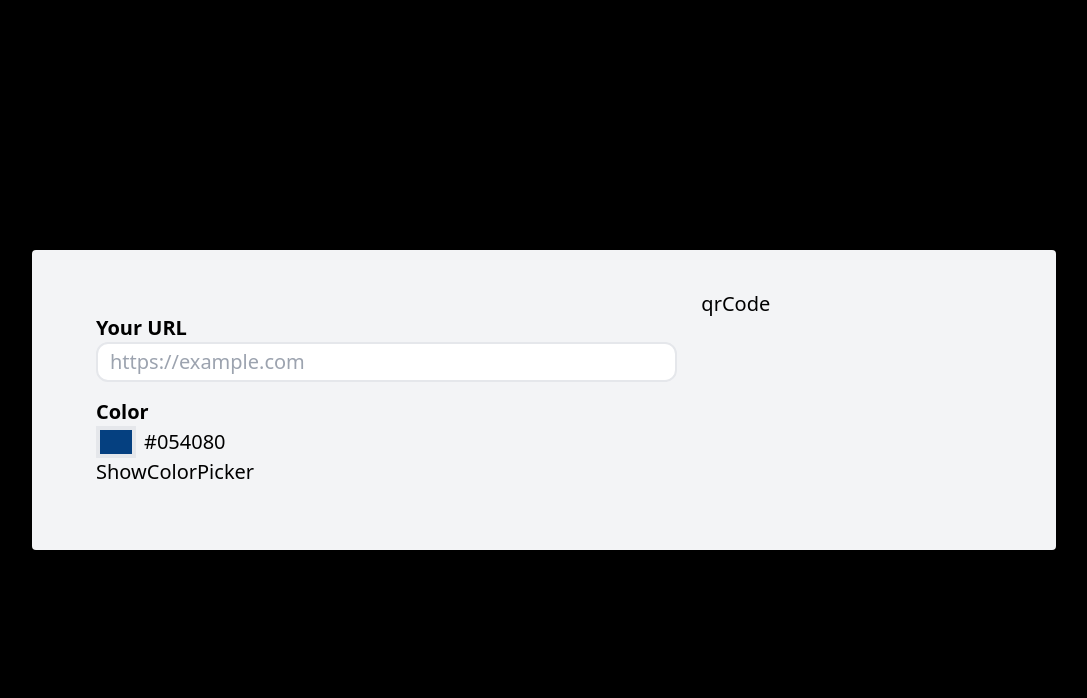
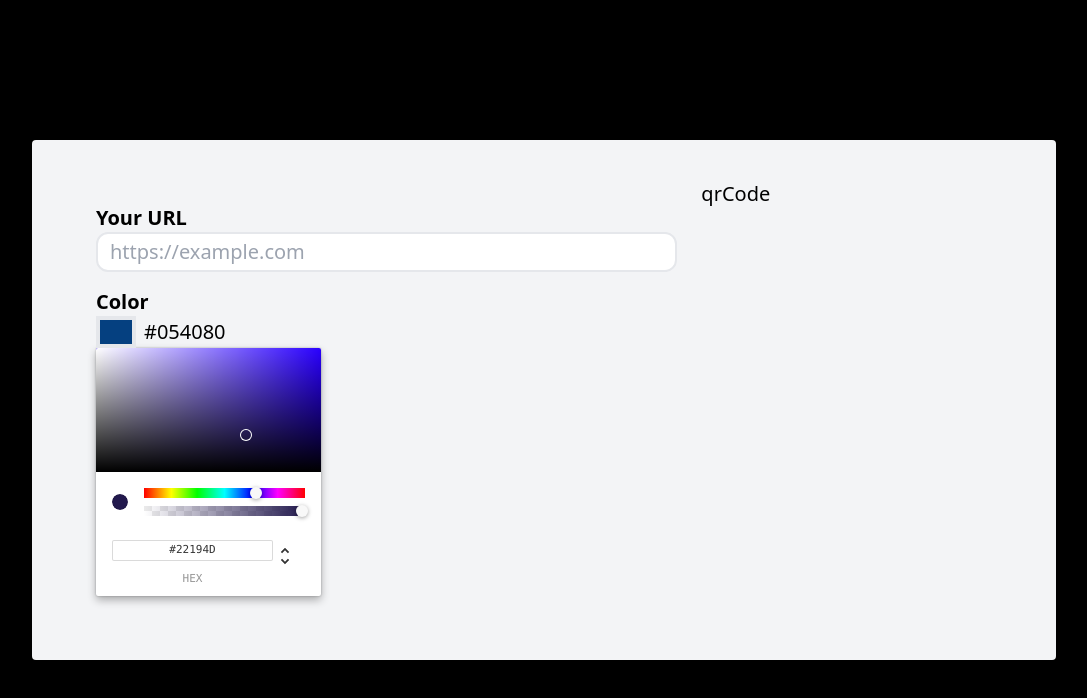
Before and after one commit to jad-delgadillo/qr-1, a Next.js app: page / in a window 1280 px wide. Both pictures are taken after a click on the element 212 px from the left and 456 px from the top of the page. Shown: the top 698 px of the page, without its empty margins (96-1183 px from the left). Built offline with nearby package versions, Linux system fonts and the light colour scheme.

Commit message:
workin kinda

```diff
--- a/src/components/InputColor.tsx
+++ b/src/components/InputColor.tsx
@@ -1,4 +1,5 @@
 import React, { useState } from "react";
+import { ChromePicker } from "react-color";
 
 const InputColor = () => {
   const [color, setColor] = useState("#054080");
@@ -14,7 +15,7 @@ const InputColor = () => {
         ></div>
         <span>{color}</span>
       </div>
-      {displayColorPicker && "ShowColorPicker"}
+      {displayColorPicker && <ChromePicker />}
     </div>
   );
 };
```
